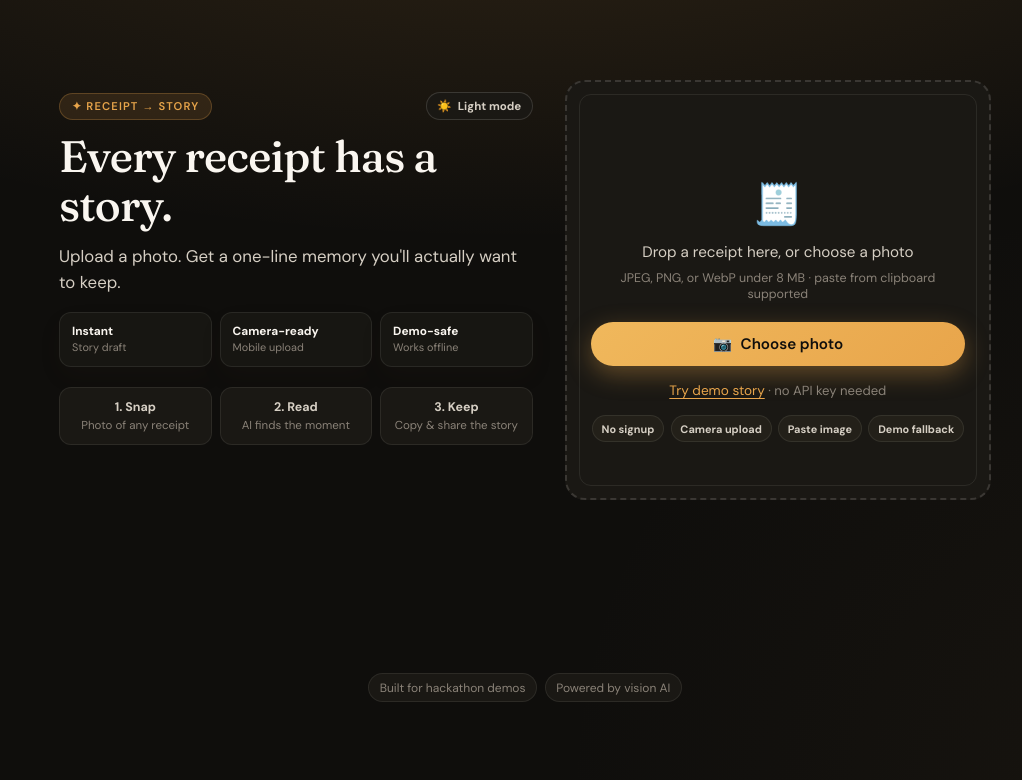
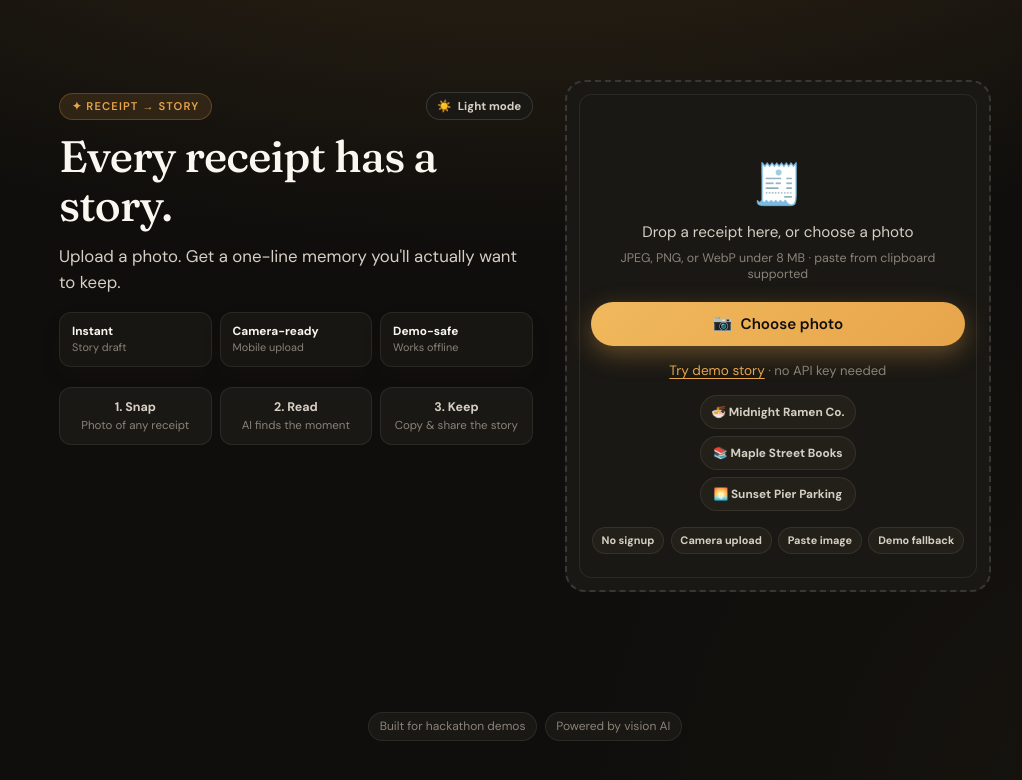
Before and after one commit to danteocualesjr/receipt-story, a Next.js app: page / in a window 1280 px wide. Shown: the top 780 px of the page, without its empty margins (115-1137 px from the left). Built offline with nearby package versions, Linux system fonts and the light colour scheme.

Commit message:
Add selectable demo story chips
Co-authored-by: Dante O. Cuales, Jr. <danteocualesjr@gmail.com>

```diff
--- a/app/globals.css
+++ b/app/globals.css
@@ -399,6 +399,34 @@ a {
   margin: 1rem 0 0;
   font-size: 0.82rem;
   color: var(--muted);
+}
+
+.demo-options {
+  display: grid;
+  gap: 0.45rem;
+  margin: 1rem auto 0;
+  max-width: 320px;
+}
+
+.demo-chip {
+  width: 100%;
+  padding: 0.5rem 0.65rem;
+  color: var(--ink-soft);
+  background: var(--bg-card);
+  border: 1px solid var(--border);
+  border-radius: 999px;
+  font-size: 0.74rem;
+  font-weight: 700;
+  transition:
+    border-color 0.15s var(--ease-out),
+    color 0.15s var(--ease-out),
+    transform 0.15s var(--ease-out);
+}
+
+.demo-chip:hover:not(:disabled) {
+  color: var(--ink);
+  border-color: var(--accent-border);
+  transform: translateY(-1px);
 }
 
 .dropzone__pills {
--- a/app/page.tsx
+++ b/app/page.tsx
@@ -1,6 +1,7 @@
 "use client";
 
 import { MemoryCard } from "@/app/components/MemoryCard";
+import { DEMO_STORIES } from "@/lib/demo";
 import type { MemoryStory } from "@/lib/types";
 import type { KeyboardEvent } from "react";
 import { useCallback, useEffect, useRef, useState } from "react";
@@ -8,6 +9,10 @@ import { useCallback, useEffect, useRef, useState } from "react";
 const MAX_IMAGE_BYTES = 8 * 1024 * 1024;
 const THEME_STORAGE_KEY = "receipt-story-theme";
 const DEFAULT_THEME = "dark";
+const DEMO_OPTIONS = DEMO_STORIES.map((story, index) => ({
+  index,
+  label: `${story.emoji} ${story.merchant}`,
+}));
 
 type Theme = "light" | "dark";
 
@@ -164,7 +169,7 @@ export default function Home() {
     }
   };
 
-  const tryDemo = async () => {
+  const tryDemo = async (demoIndex?: number) => {
     setError(null);
     setCopied(false);
     setLoading(true);
@@ -176,6 +181,7 @@ export default function Home() {
     try {
       const body = new FormData();
       body.append("demo", "true");
+      if (typeof demoIndex === "number") body.append("demoIndex", String(demoIndex));
       const res = await fetch("/api/story", { method: "POST", body });
       const data = await res.json();
       if (!res.ok) throw new Error(data.error ?? "Request failed");
@@ -355,6 +361,19 @@ export default function Home() {
           </button>
           {" · no API key needed"}
         </p>
+        <div className="demo-options" aria-label="Demo story choices">
+          {DEMO_OPTIONS.map((option) => (
+            <button
+              type="button"
+              key={option.index}
+              className="demo-chip"
+              onClick={() => void tryDemo(option.index)}
+              disabled={loading}
+            >
+              {option.label}
+            </button>
+          ))}
+        </div>
         <div className="dropzone__pills" aria-label="Upload notes">
           <span>No signup</span>
           <span>Camera upload</span>
```
